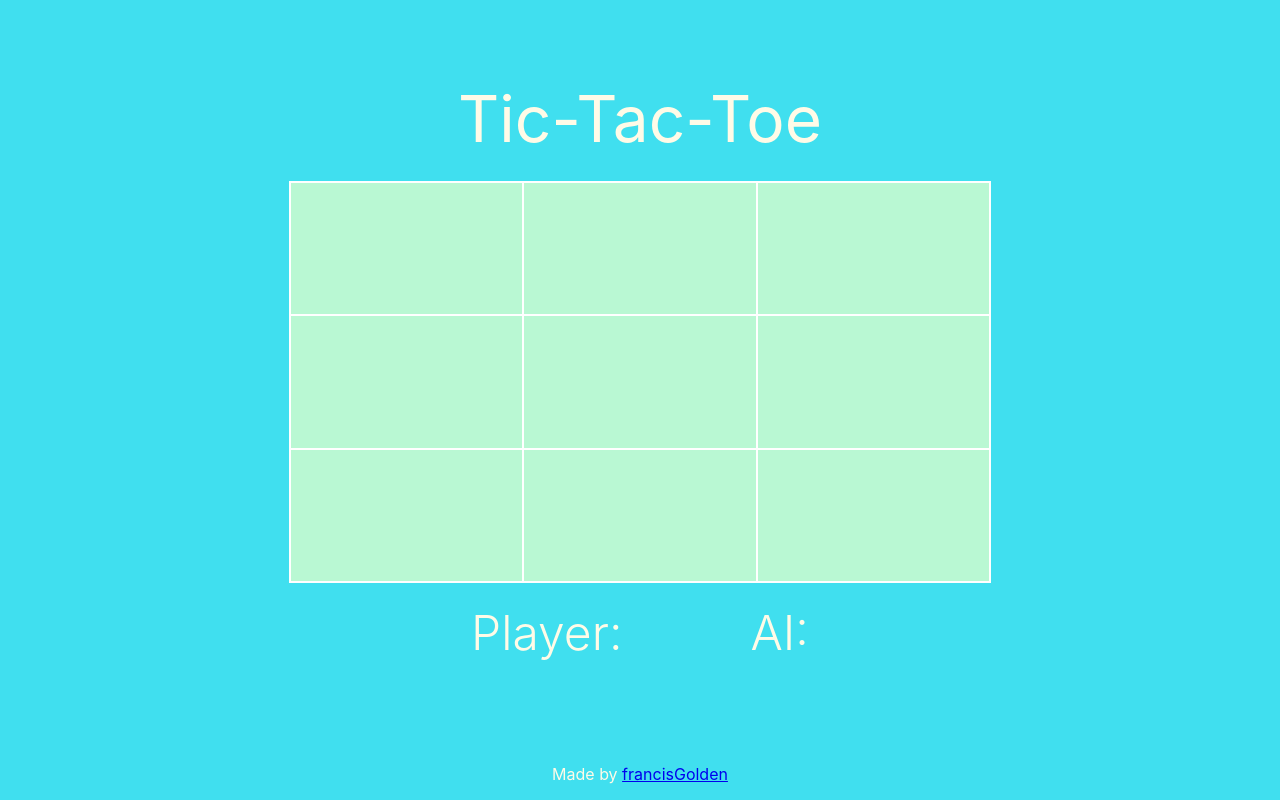
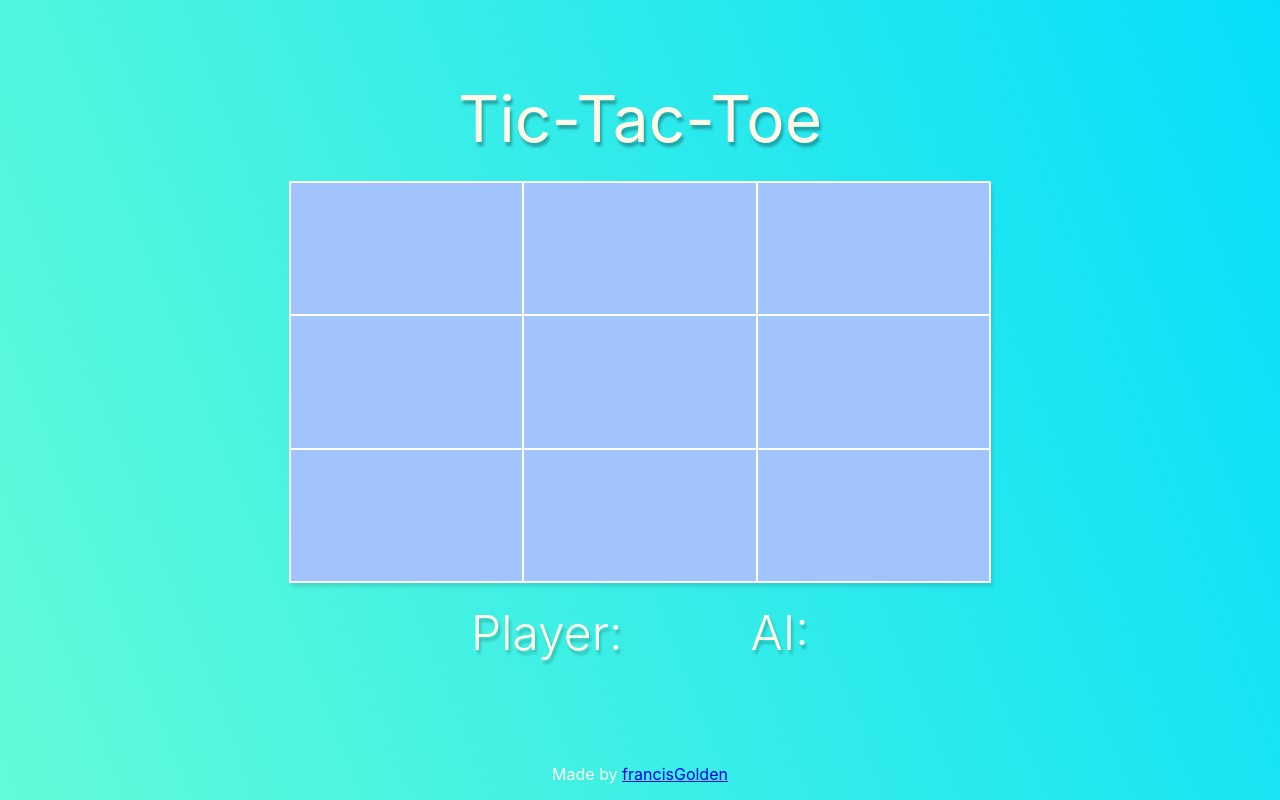
Before and after one commit to francisGolden/Tic-Tac-Toe, a plain HTML site: page index.html in a window 1280 px wide. Drawn offline with Linux system fonts and the light colour scheme.

Commit message:
improved design

```diff
--- a/style.css
+++ b/style.css
@@ -2,7 +2,7 @@ html, body {
     font-family: -apple-system, BlinkMacSystemFont,
     'Segoe UI', Roboto, Oxygen, Ubuntu, Cantarell,
     'Open Sans', 'Helvetica Neue', sans-serif;
-    background-color: #40DFEF;
+    background-image: linear-gradient( 68.4deg,  rgba(99,251,215,1) -0.4%, rgba(5,222,250,1) 100.2% );
 
 
     color: #FFFBE7;
@@ -14,6 +14,7 @@ html, body {
 #title {
     padding-top: 10vh;
     font-size: 4rem;
+    text-shadow: 2px 4px 3px rgba(0,0,0,0.3);
 
 }
 #body-grid {
@@ -33,9 +34,9 @@ html, body {
     height: 50vh;
     width: 90vw;
     max-width: 700px;
-    background-color: #B9F8D3;
+    background-color: #a1c4fd;
     border: 0.01px solid white;
-
+    box-shadow: 2px 4px 3px rgba(0,0,0,0.1);
 
 }
 
@@ -61,4 +62,5 @@ html, body {
     padding-top: 20px;
     font-weight: 300;
     font-size: 3em;
+    text-shadow: 2px 4px 3px rgba(0,0,0,0.2);
 }
```
